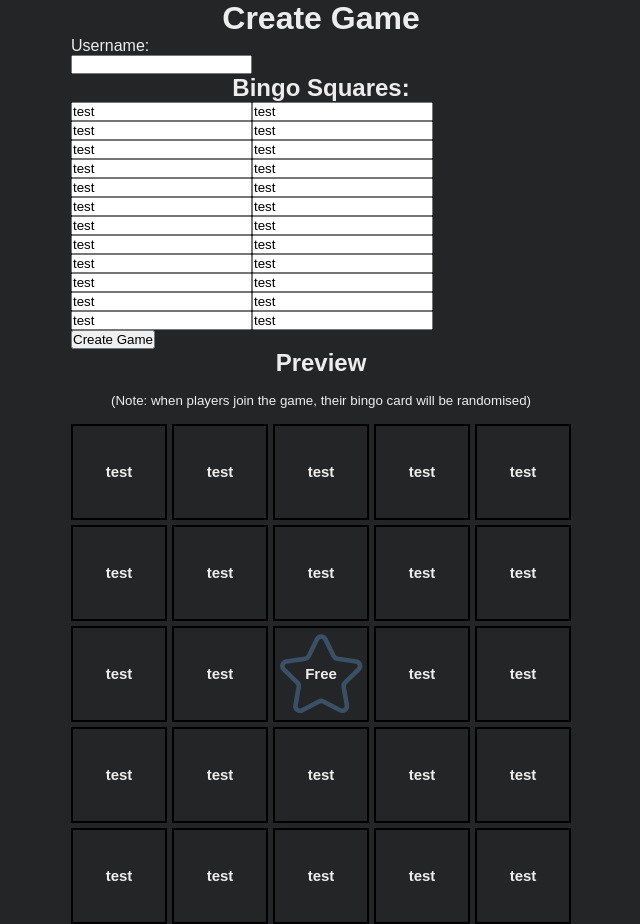
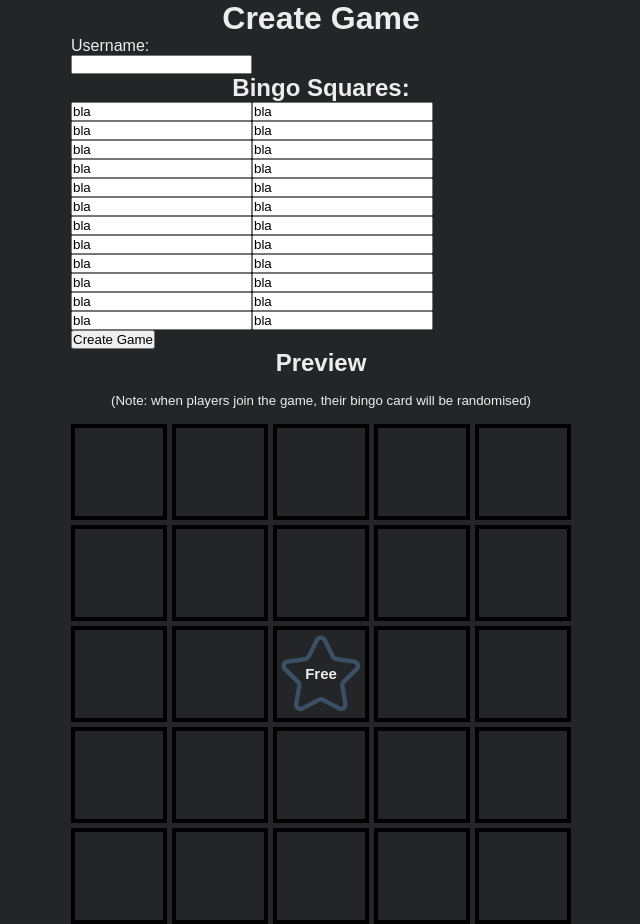
Before and after one commit to ramstedt/bingomultiplayer, a Next.js app: page /create in a window 1280 px wide. Shown: the whole page, without its empty margins (319-959 px from the left). Built offline with nearby package versions, Linux system fonts and the light colour scheme; a web font is replaced by a local one.

Commit message:
change from array of strings to objects

```diff
--- a/app/api/createGame/route.js
+++ b/app/api/createGame/route.js
@@ -1,19 +1,19 @@
-import { NextResponse } from 'next/server';
-import { db } from '@/firebase.config';
-import { ref, get, child, set } from 'firebase/database';
+import { NextResponse } from "next/server";
+import { db } from "@/firebase.config";
+import { ref, get, child, set } from "firebase/database";
 
 const generateGameID = () => {
-  const letters = 'ABCDEFGHIJKLMNOPQRSTUVWXYZ';
+  const letters = "ABCDEFGHIJKLMNOPQRSTUVWXYZ";
   return Array.from({ length: 4 }, () =>
     letters.charAt(Math.floor(Math.random() * letters.length))
-  ).join('');
+  ).join("");
 };
 
 const generatePlayerID = () => {
-  const characters = 'ABCDEFGHIJKLMNOPQRSTUVWXYZ0123456789';
+  const characters = "ABCDEFGHIJKLMNOPQRSTUVWXYZ0123456789";
   return Array.from({ length: 8 }, () =>
     characters.charAt(Math.floor(Math.random() * characters.length))
-  ).join('');
+  ).join("");
 };
 
 const checkPlayerIDExists = async (playerId) => {
@@ -47,6 +47,7 @@ const shuffleArray = (array) => {
     const j = Math.floor(Math.random() * (i + 1));
     [array[i], array[j]] = [array[j], array[i]];
   }
+  return array;
 };
 
 export async function POST(req) {
@@ -56,22 +57,31 @@ export async function POST(req) {
 
     if (!username || !Array.isArray(bingoCard) || bingoCard.length !== 24) {
       return NextResponse.json(
-        { error: 'Username and 24 bingo squares are required.' },
+        { error: "Username and 24 bingo squares are required." },
         { status: 400 }
       );
     }
-    shuffleArray(bingoCard);
 
-    bingoCard.splice(12, 0, 'free');
+    const shuffledArray = shuffleArray([...bingoCard]);
+
+    let gameCard = bingoCard.map((content) => ({
+      text: content.text,
+      isMarked: false,
+    }));
+
+    let playerCard = shuffledArray.map((content) => ({
+      text: content.text,
+      isMarked: false,
+    }));
+
+    playerCard.splice(12, 0, { text: "Free", isMarked: false });
 
     const playerId = await generateUniquePlayerID();
-
     const gameId = await generateUniqueGameID();
-
     const creationDate = new Date().toISOString();
 
     await set(ref(db, `Games/${gameId}`), {
-      bingoSquares: bingoCard,
+      bingoSquares: gameCard,
       creationDate,
       creatorPlayerId: playerId,
     });
@@ -79,7 +89,7 @@ export async function POST(req) {
     await set(ref(db, `Players/${playerId}`), {
       username,
       gameId,
-      bingoCard,
+      bingoCard: playerCard,
       isWinner: false,
     });
 
@@ -88,16 +98,16 @@ export async function POST(req) {
         gameId,
         playerId,
         username,
-        bingoCard,
+        gameCard,
         isWinner: false,
       },
       { status: 201 }
     );
   } catch (error) {
-    console.error('Error creating user and bingo card:', error);
+    console.error("Error creating user and bingo card:", error.message);
     return NextResponse.json(
       {
-        error: 'An error occurred while creating the user and bingo card.',
+        error: "An error occurred while creating the user and bingo card.",
       },
       { status: 500 }
     );
--- a/app/components/BingoCard/BingoCard.js
+++ b/app/components/BingoCard/BingoCard.js
@@ -1,7 +1,7 @@
-'use client';
-import { useState, useEffect } from 'react';
-import styles from './BingoCard.module.css';
-import { CiStar } from 'react-icons/ci';
+"use client";
+import { useState, useEffect } from "react";
+import styles from "./BingoCard.module.css";
+import { CiStar } from "react-icons/ci";
 
 const BingoCard = ({ cellContent }) => {
   const initialMarkedGrid = Array(5)
@@ -10,41 +10,65 @@ const BingoCard = ({ cellContent }) => {
 
   const [grid, setGrid] = useState([]);
   const [markedGrid, setMarkedGrid] = useState(initialMarkedGrid);
-  const [bingoStatus, setBingoStatus] = useState('');
+  const [bingoStatus, setBingoStatus] = useState("");
 
   useEffect(() => {
-    // Ensure cellContent is valid before proceeding
-    if (cellContent && typeof cellContent === 'object') {
-      const cellContentArray = Object.values(cellContent);
-      cellContentArray.splice(12, 0, '');
+    if (Array.isArray(cellContent) && cellContent.length >= 24) {
+      const cellContentArray = [...cellContent];
+      cellContentArray.splice(12, 0, { text: "Free", isMarked: true });
 
       const newGrid = Array(5)
         .fill(null)
         .map((_, rowIndex) =>
           Array(5)
             .fill(null)
-            .map((_, colIndex) =>
-              rowIndex === 2 && colIndex === 2 ? (
+            .map((_, colIndex) => {
+              const cell = cellContentArray[rowIndex * 5 + colIndex];
+              if (rowIndex === 2 && colIndex === 2) {
+                return (
+                  <div
+                    key={`free-${rowIndex}-${colIndex}`}
+                    className={`${styles.free} ${styles.cell}`}
+                  >
+                    <CiStar /> <div>Free</div>
+                  </div>
+                );
+              }
+              return (
                 <div
-                  key={`free-${rowIndex}-${colIndex}`}
-                  className={styles.free}
+                  key={`${rowIndex}-${colIndex}`}
+                  className={`${styles.cell} ${
+                    cell.isMarked ? styles.marked : ""
+                  }`}
+                  onClick={() => handleCellClick(rowIndex, colIndex)}
                 >
-                  <CiStar /> <div>Free</div>
+                  {cell.text || " "}
                 </div>
-              ) : (
-                <div key={`${rowIndex}-${colIndex}`}>
-                  {cellContentArray[rowIndex * 5 + colIndex] || ' '}{' '}
-                </div>
-              )
-            )
+              );
+            })
         );
-
       setGrid(newGrid);
     } else {
-      console.warn('Invalid cellContent:', cellContent);
-      setGrid(Array(5).fill(Array(5).fill(' ')));
+      console.warn("Invalid cellContent:", cellContent);
+      setGrid(Array(5).fill(Array(5).fill({ text: "", isMarked: false })));
     }
   }, [cellContent]);
+
+  const handleCellClick = (rowIndex, colIndex) => {
+    if (rowIndex === 2 && colIndex === 2) return;
+
+    const updatedGrid = [...cellContent];
+    const cellIndex = rowIndex * 5 + colIndex;
+    updatedGrid[cellIndex].isMarked = !updatedGrid[cellIndex].isMarked;
+
+    setMarkedGrid(
+      markedGrid.map((row, rIdx) =>
+        row.map((marked, cIdx) =>
+          rIdx === rowIndex && cIdx === colIndex ? !marked : marked
+        )
+      )
+    );
+  };
 
   const checkBingo = (markedGrid) => {
     for (let row of markedGrid) {
@@ -61,23 +85,13 @@ const BingoCard = ({ cellContent }) => {
     return false;
   };
 
-  const handleClick = (rowIndex, colIndex) => {
-    const updatedMarkedGrid = markedGrid.map((row, rIdx) =>
-      row.map((marked, cIdx) =>
-        rIdx === rowIndex && cIdx === colIndex ? !marked : marked
-      )
-    );
-
-    setMarkedGrid(updatedMarkedGrid);
-  };
-
   useEffect(() => {
     if (checkBingo(markedGrid)) {
       const announce = window.confirm(
-        'You got Bingo! Do you want to announce it?'
+        "You got Bingo! Do you want to announce it?"
       );
       if (announce) {
-        setBingoStatus('Bingo! 🎉');
+        setBingoStatus("Bingo! 🎉");
       }
     }
   }, [markedGrid]);
@@ -90,9 +104,9 @@ const BingoCard = ({ cellContent }) => {
             <div
               key={`${rowIndex}-${colIndex}`}
               className={`${styles.cell} ${
-                markedGrid[rowIndex][colIndex] ? styles.marked : ''
+                markedGrid[rowIndex][colIndex] ? styles.marked : ""
               }`}
-              onClick={() => handleClick(rowIndex, colIndex)}
+              onClick={() => handleCellClick(rowIndex, colIndex)}
             >
               {cell}
             </div>
--- a/app/create/page.js
+++ b/app/create/page.js
@@ -1,23 +1,28 @@
-'use client';
-import { useState, useEffect } from 'react';
-import { useRouter } from 'next/navigation';
-import BingoCard from '../components/BingoCard/BingoCard';
-import styles from './create.module.css';
+"use client";
+import { useState, useEffect } from "react";
+import { useRouter } from "next/navigation";
+import BingoCard from "../components/BingoCard/BingoCard";
+import styles from "./create.module.css";
 
 export default function Create() {
   const router = useRouter();
-  const [username, setUsername] = useState('');
-  const [bingoSquares, setBingoSquares] = useState(Array(24).fill(''));
+  const [username, setUsername] = useState("");
+  const [bingoSquares, setBingoSquares] = useState(
+    Array.from({ length: 24 }, () => ({ text: "", isMarked: false }))
+  );
   const [createdGame, setCreatedGame] = useState(null);
 
   useEffect(() => {
-    const initialSquares = Array.from({ length: 24 }, () => 'test');
+    const initialSquares = Array.from({ length: 24 }, () => ({
+      text: "bla",
+      isMarked: false,
+    }));
     setBingoSquares(initialSquares);
   }, []);
 
   const handleSquareChange = (index, value) => {
     const updatedSquares = [...bingoSquares];
-    updatedSquares[index] = value;
+    updatedSquares[index] = { ...updatedSquares[index], text: value };
     setBingoSquares(updatedSquares);
   };
 
@@ -25,15 +30,15 @@ export default function Create() {
     event.preventDefault();
 
     const formData = {
-      username: username,
+      username,
       bingoCard: bingoSquares,
     };
 
     try {
-      const response = await fetch('/api/createGame', {
-        method: 'POST',
+      const response = await fetch("/api/createGame", {
+        method: "POST",
         headers: {
-          'Content-Type': 'application/json',
+          "Content-Type": "application/json",
         },
         body: JSON.stringify(formData),
       });
@@ -46,10 +51,10 @@ export default function Create() {
           `/game?gameId=${result.gameId}&playerId=${result.playerId}`
         );
       } else {
-        console.error('Error creating game:', result.error);
+        console.error("Error creating game:", result.error);
       }
     } catch (error) {
-      console.error('Error submitting form:', error);
+      console.error("Error submitting form:", error);
     }
   };
 
@@ -57,59 +62,39 @@ export default function Create() {
     <>
       <h1>Create Game</h1>
       <form onSubmit={handleSubmit}>
-        <label htmlFor='username'>Username:</label>
+        <label htmlFor="username">Username:</label>
         <br />
         <input
-          type='text'
-          id='username'
-          name='username'
+          type="text"
+          id="username"
+          name="username"
           value={username}
           onChange={(e) => setUsername(e.target.value)}
           required
         />
         <br />
         <h2>Bingo Squares:</h2>
-        <div className='bingo-squares'>
+        <div className="bingo-squares">
           {bingoSquares.map((square, index) => (
             <input
               key={index}
-              type='text'
+              type="text"
               name={`square${index + 1}`}
               placeholder={`Square ${index + 1}`}
-              value={square}
+              value={square.text}
               onChange={(e) => handleSquareChange(index, e.target.value)}
               required
             />
           ))}
         </div>
-        <button type='submit'>Create Game</button>
+        <button type="submit">Create Game</button>
       </form>
 
       <h2>Preview</h2>
       <p className={styles.text}>
         (Note: when players join the game, their bingo card will be randomised)
       </p>
-      <BingoCard cellContent={bingoSquares} />
-
-      {createdGame && (
-        <div className={styles.gameDetails}>
-          <h2>Game Created!</h2>
-          <p>
-            <strong>Game ID:</strong> {createdGame.gameId}
-          </p>
-          <p>
-            <strong>Username:</strong> {createdGame.username}
-          </p>
-          <h3>Bingo Card:</h3>
-          <div className={styles.bingoCard}>
-            {createdGame.bingoCard.map((square, index) => (
-              <div key={index} className={styles.cell}>
-                {square}
-              </div>
-            ))}
-          </div>
-        </div>
-      )}
+      <BingoCard cellContent={bingoSquares.map((square) => square.text)} />
     </>
   );
 }
```
Also changed, not shown: app/api/game/route.js (+19 -13 lines), app/game/page.js (+9 -9 lines).
